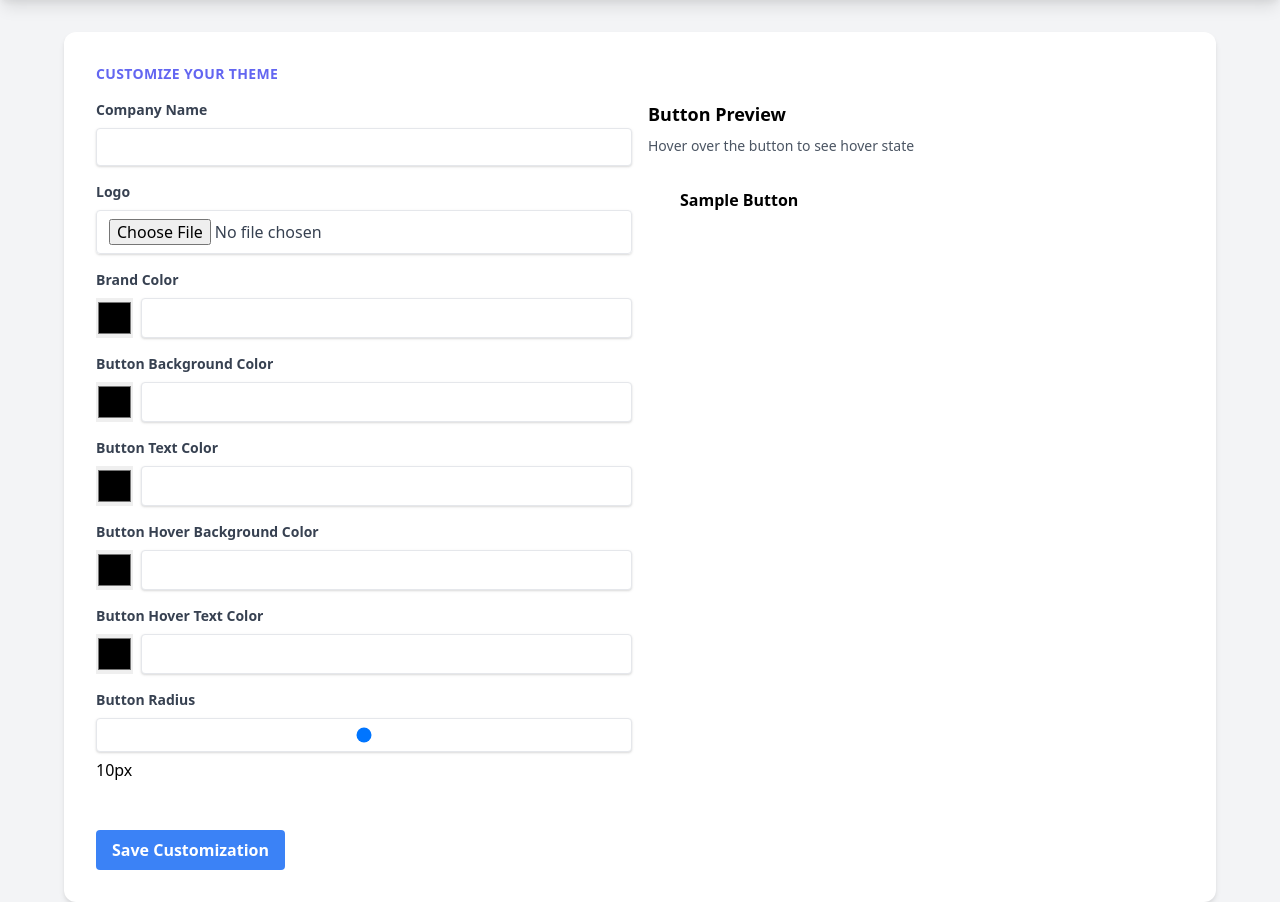
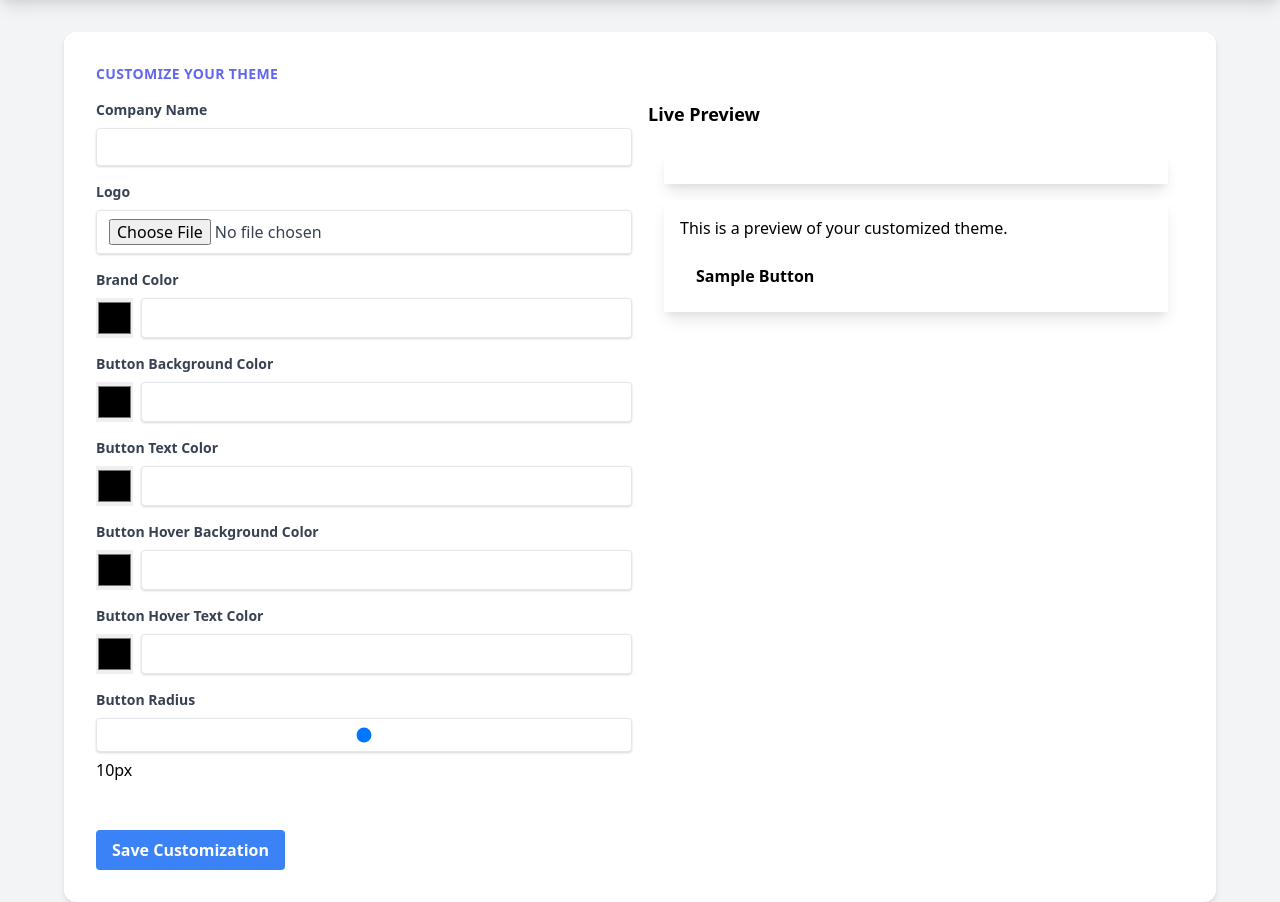
Before and after one commit to MentorUX/replit-horizon-brand-customizer, a Flask app: page /customize in a window 1280 px wide. Shown: the part 60-962 px from the top of the page. Run offline with Flask 3, Linux system fonts and the light colour scheme; the visitor is signed in with stand-in values (Sample User, id 1); data that the repository does not hold is empty; some libraries are stand-ins or nearby versions.

Commit message:
Checkpoint before revert - Add a preview feature to show real-time customization changes

```diff
--- a/static/js/main.js
+++ b/static/js/main.js
@@ -1,22 +1,94 @@
 document.addEventListener('DOMContentLoaded', (event) => {
-    // Preview button radius change
-    const radiusInput = document.getElementById('button_radius');
     const previewButton = document.getElementById('previewButton');
-    const radiusValue = document.getElementById('radiusValue');
+    const previewCompanyName = document.getElementById('preview-company-name');
+    const previewLogo = document.getElementById('preview-logo');
+    const previewHeader = document.getElementById('preview-header');
+    const previewContent = document.getElementById('preview-content');
 
-    if (radiusInput && previewButton && radiusValue) {
-        radiusInput.addEventListener('input', function() {
-            previewButton.style.borderRadius = `${this.value}px`;
-            radiusValue.textContent = this.value;
-        });
+    // Company Name
+    const companyNameInput = document.getElementById('company_name');
+    companyNameInput.addEventListener('input', function() {
+        previewCompanyName.textContent = this.value;
+    });
 
-        // Set initial value
-        radiusValue.textContent = radiusInput.value;
+    // Logo
+    const logoInput = document.getElementById('logo-input');
+    const deleteLogoButton = document.getElementById('delete-logo');
+
+    function updateLogoDisplay(logoUrl) {
+        const logoPreview = document.getElementById('logo-preview');
+        const logoInputContainer = document.getElementById('logo-input-container');
+
+        if (logoUrl) {
+            if (logoPreview) {
+                logoPreview.src = logoUrl;
+                logoPreview.style.display = 'block';
+            } else {
+                const newLogoPreview = document.createElement('img');
+                newLogoPreview.id = 'logo-preview';
+                newLogoPreview.src = logoUrl;
+                newLogoPreview.alt = 'Company Logo';
+                newLogoPreview.className = 'mb-2 max-w-full h-auto';
+                document.getElementById('logo-container').insertBefore(newLogoPreview, logoInputContainer);
+            }
+            logoInputContainer.style.display = 'none';
+            if (deleteLogoButton) {
+                deleteLogoButton.style.display = 'block';
+            }
+            // Update preview
+            previewLogo.src = logoUrl;
+            previewLogo.style.display = 'block';
+        } else {
+            if (logoPreview) {
+                logoPreview.remove();
+            }
+            logoInputContainer.style.display = 'block';
+            if (deleteLogoButton) {
+                deleteLogoButton.style.display = 'none';
+            }
+            // Update preview
+            previewLogo.style.display = 'none';
+        }
     }
 
-    // Preview color changes
+    if (logoInput) {
+        logoInput.addEventListener('change', function(event) {
+            const file = event.target.files[0];
+            if (file) {
+                const reader = new FileReader();
+                reader.onload = function(e) {
+                    updateLogoDisplay(e.target.result);
+                };
+                reader.readAsDataURL(file);
+            }
+        });
+    }
+
+    if (deleteLogoButton) {
+        deleteLogoButton.addEventListener('click', function() {
+            fetch('/delete_logo', {
+                method: 'POST',
+                headers: {
+                    'X-CSRFToken': document.querySelector('input[name="csrf_token"]').value
+                }
+            })
+            .then(response => response.json())
+            .then(data => {
+                if (data.success) {
+                    updateLogoDisplay(null);
+                } else {
+                    console.error('Error deleting logo:', data.message);
+                }
+            })
+            .catch(error => {
+                console.error('Error:', error);
+            });
+        });
+    }
+
+    // Colors and Button Radius
     const colorInputs = [
-        { picker: 'brand_color_picker', input: 'brand_color', previewElement: 'preview' },
+        { picker: 'brand_color_picker', input: 'brand_color', previewElement: 'preview-content' },
         { picker: 'button_bg_color_picker', input: 'button_bg_color', previewElement: 'previewButton' },
         { picker: 'button_text_color_picker', input: 'button_text_color', previewElement: 'previewButton' },
         { picker: 'button_hover_bg_color_picker', input: 'button_hover_bg_color', previewElement: 'previewButton' },
@@ -60,76 +132,19 @@ document.addEventListener('DOMContentLoaded', (event) => {
         }
     });
 
-    // Update logo preview and input visibility
-    function updateLogoDisplay(logoUrl) {
-        const logoPreview = document.getElementById('logo-preview');
-        const logoInputContainer = document.getElementById('logo-input-container');
-        const deleteLogoButton = document.getElementById('delete-logo');
+    // Button radius
+    const radiusInput = document.getElementById('button_radius');
+    const radiusValue = document.getElementById('radiusValue');
 
-        if (logoUrl) {
-            if (logoPreview) {
-                logoPreview.src = logoUrl;
-                logoPreview.style.display = 'block';
-            } else {
-                const newLogoPreview = document.createElement('img');
-                newLogoPreview.id = 'logo-preview';
-                newLogoPreview.src = logoUrl;
-                newLogoPreview.alt = 'Company Logo';
-                newLogoPreview.className = 'mb-2 max-w-full h-auto';
-                document.getElementById('logo-container').insertBefore(newLogoPreview, logoInputContainer);
-            }
-            logoInputContainer.style.display = 'none';
-            if (deleteLogoButton) {
-                deleteLogoButton.style.display = 'block';
-            }
-        } else {
-            if (logoPreview) {
-                logoPreview.remove();
-            }
-            logoInputContainer.style.display = 'block';
-            if (deleteLogoButton) {
-                deleteLogoButton.style.display = 'none';
-            }
-        }
-    }
+    if (radiusInput && previewButton && radiusValue) {
+        radiusInput.addEventListener('input', function() {
+            previewButton.style.borderRadius = `${this.value}px`;
+            radiusValue.textContent = this.value;
+        });
 
-    // Logo preview and deletion
-    const logoInput = document.getElementById('logo-input');
-    const deleteLogoButton = document.getElementById('delete-logo');
-
-    if (logoInput) {
-        logoInput.addEventListener('change', function(event) {
-            const file = event.target.files[0];
-            if (file) {
-                const reader = new FileReader();
-                reader.onload = function(e) {
-                    updateLogoDisplay(e.target.result);
-                };
-                reader.readAsDataURL(file);
-            }
-        });
-    }
-
-    if (deleteLogoButton) {
-        deleteLogoButton.addEventListener('click', function() {
-            fetch('/delete_logo', {
-                method: 'POST',
-                headers: {
-                    'X-CSRFToken': document.querySelector('input[name="csrf_token"]').value
-                }
-            })
-            .then(response => response.json())
-            .then(data => {
-                if (data.success) {
-                    updateLogoDisplay(null);
-                } else {
-                    console.error('Error deleting logo:', data.message);
-                }
-            })
-            .catch(error => {
-                console.error('Error:', error);
-            });
-        });
+        // Set initial value
+        radiusValue.textContent = radiusInput.value;
+        previewButton.style.borderRadius = `${radiusInput.value}px`;
     }
 
     // Button hover state preview
@@ -144,4 +159,25 @@ document.addEventListener('DOMContentLoaded', (event) => {
             this.style.color = document.getElementById('button_text_color').value;
         });
     }
+
+    // Set initial preview values
+    if (companyNameInput) {
+        previewCompanyName.textContent = companyNameInput.value;
+    }
+
+    if (previewLogo && logoInput) {
+        const currentLogo = document.getElementById('logo-preview');
+        if (currentLogo) {
+            previewLogo.src = currentLogo.src;
+            previewLogo.style.display = 'block';
+        }
+    }
+
+    // Trigger initial preview updates
+    colorInputs.forEach(({ input }) => {
+        const inputElement = document.getElementById(input);
+        if (inputElement) {
+            inputElement.dispatchEvent(new Event('input'));
+        }
+    });
 });
--- a/templates/customize.html
+++ b/templates/customize.html
@@ -74,15 +74,18 @@
                 <!-- Right column: Preview -->
                 <div class="w-full md:w-1/2 px-2">
                     <div class="mb-4">
-                        <h3 class="text-lg font-bold mb-2">Button Preview</h3>
-                        <p class="text-sm text-gray-600 mb-2">Hover over the button to see hover state</p>
+                        <h3 class="text-lg font-bold mb-2">Live Preview</h3>
                         <div id="preview" class="p-4 rounded">
-                            <button id="previewButton" class="font-bold py-2 px-4"
-                                    style="background-color: {{ customization.button_bg_color if customization else '#000000' }};
-                                           color: {{ customization.button_text_color if customization else '#ffffff' }};
-                                           border-radius: {{ customization.button_radius if customization else '0' }}px;">
-                                Sample Button
-                            </button>
+                            <div id="preview-header" class="bg-white shadow-lg p-4 mb-4">
+                                <h1 id="preview-company-name" class="text-2xl font-bold"></h1>
+                                <img id="preview-logo" src="" alt="Company Logo" class="mt-2 max-w-full h-auto" style="display: none;">
+                            </div>
+                            <div id="preview-content" class="bg-white shadow-lg p-4">
+                                <p class="mb-4">This is a preview of your customized theme.</p>
+                                <button id="previewButton" class="font-bold py-2 px-4">
+                                    Sample Button
+                                </button>
+                            </div>
                         </div>
                     </div>
                 </div>
```
